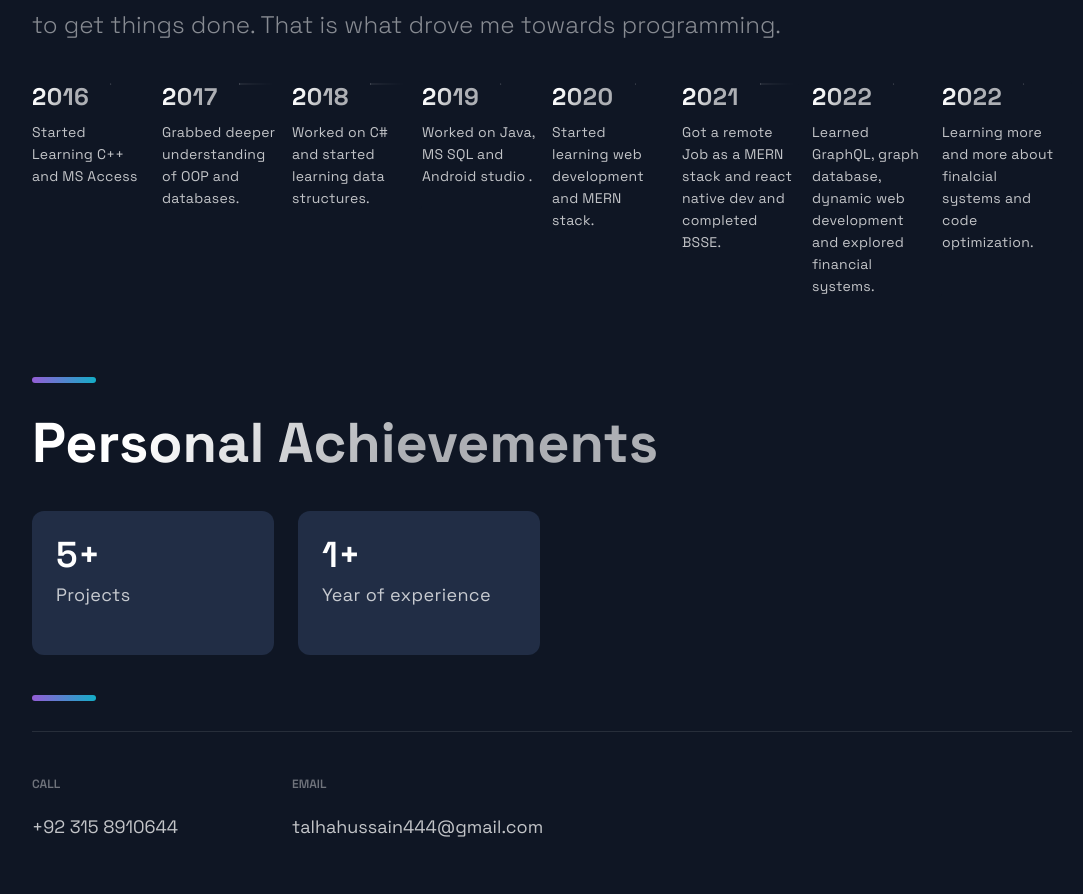
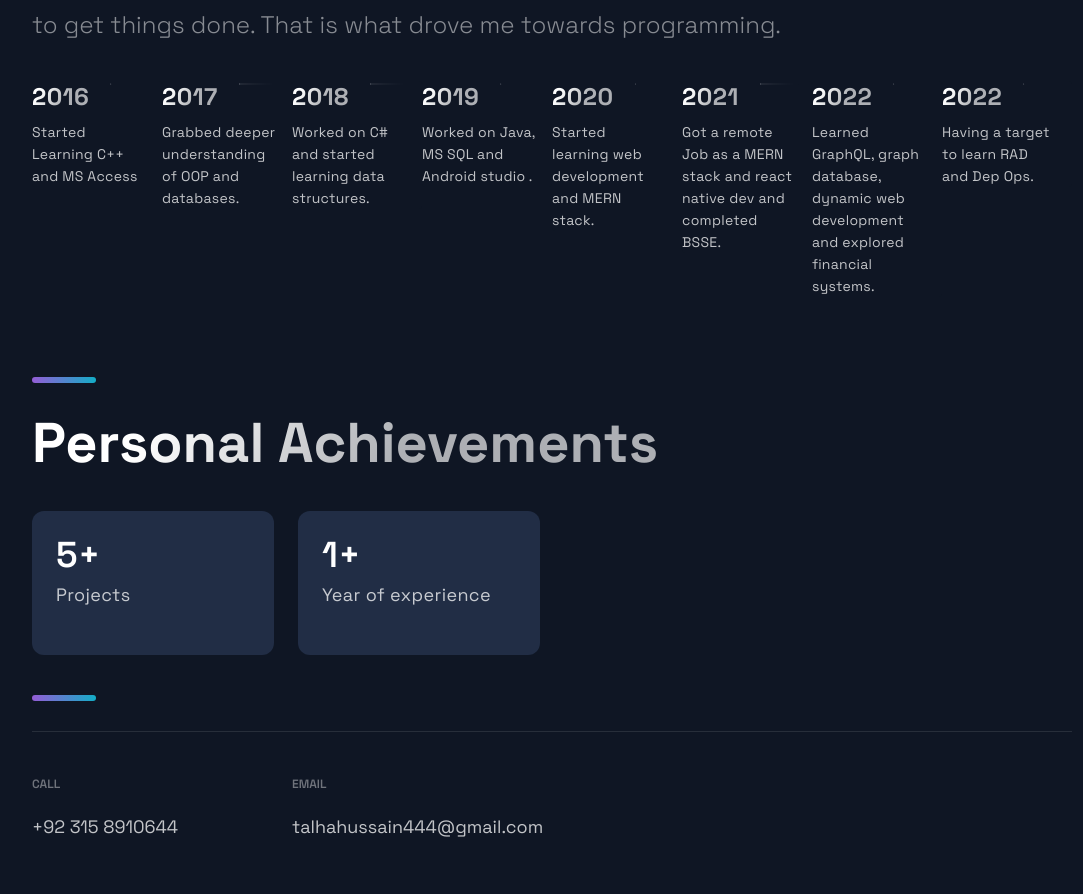
Before and after one commit to TalhaBhutto/NextPortfolio, a Next.js app in the folder my_portfolio/: page / in a window 1280 px wide. Shown: the part 2850-3744 px from the top of the page, without its empty margins (88-1171 px from the left). Built offline with nearby package versions, Linux system fonts and the light colour scheme.

Commit message:
Update constants.js

```diff
--- a/my_portfolio/constants/constants.js
+++ b/my_portfolio/constants/constants.js
@@ -62,5 +62,5 @@ export const TimeLineData = [
     text: "Got a remote Job as a MERN stack and react native dev and completed BSSE.",
   },
   { year: 2022, text: "Learned GraphQL, graph database, dynamic web development and explored financial systems." },
-  { year: 2022, text: "Learning more and more about finalcial systems and code optimization." },
+  { year: 2022, text: "Having a target to learn RAD and Dep Ops." },
 ];
```
